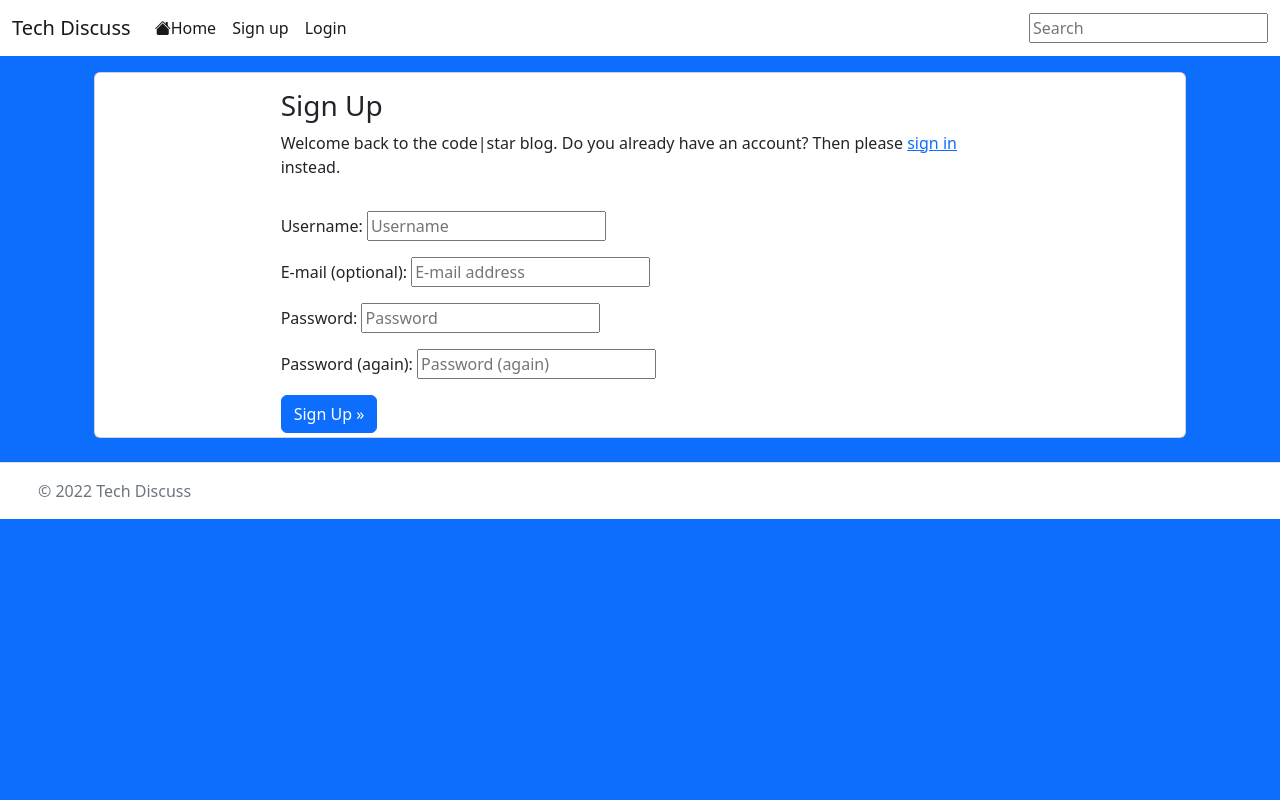
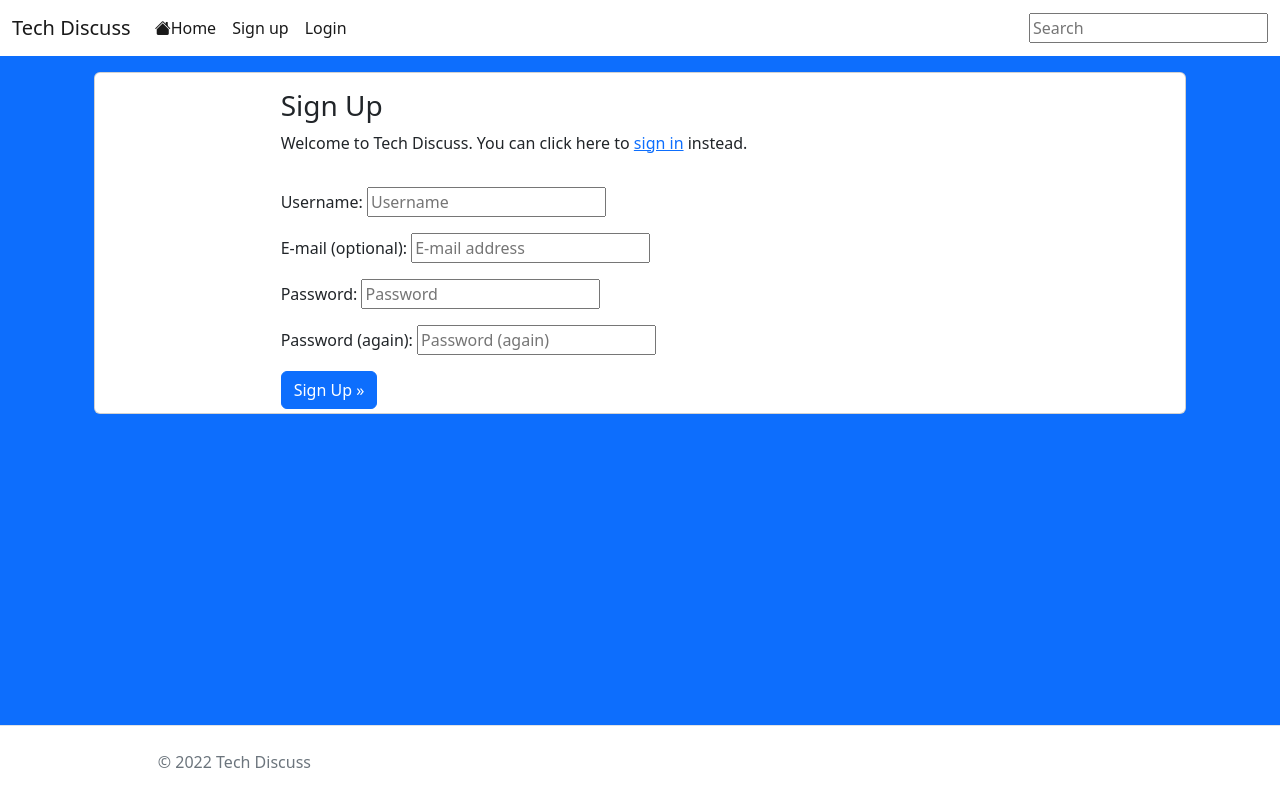
Before and after one commit to Awoyalejohn/Newsit, a Django app: page /accounts/signup/ in a window 1280 px wide. Run offline with Django 4.2, Linux system fonts and the light colour scheme.

Commit message:
Update register page and fix footer

```diff
--- a/techdiscuss/settings.py
+++ b/techdiscuss/settings.py
@@ -147,6 +147,8 @@ USE_I18N = True
 
 USE_TZ = True
 
+# Email
+ACCOUNT_EMAIL_VERIFICATION = "none"
 
 # Static files (CSS, JavaScript, Images)
 # https://docs.djangoproject.com/en/4.0/howto/static-files/
--- a/templates/account/signup.html
+++ b/templates/account/signup.html
@@ -11,7 +11,7 @@
         <div class="col-md-8 mt-3 offset-md-2">
             <h3>{% trans "Sign Up" %}</h3>
 
-            <p>{% blocktrans %}Welcome back to the code|star blog. Do you already have an account? Then please <a
+            <p>{% blocktrans %}Welcome to Tech Discuss. You can click here to <a
                     class="link" href="{{ login_url }}">sign in</a> instead.{% endblocktrans %}</p>
         </div>
     </div>
--- a/templates/base.html
+++ b/templates/base.html
@@ -13,7 +13,7 @@
   <link rel="stylesheet" href="{% static 'css/style.css' %}" type="text/css">
 </head>
 
-<body>
+<body class="d-flex flex-column min-vh-100">
 
   <!-- Header -->
   <header>
@@ -85,8 +85,8 @@
   </main>
 
   <!-- Bootstrap Footer -->
-  <footer class="d-flex flex-wrap justify-content-between align-items-center py-3 my-4 border-top">
-    <div class="col-md-4 d-flex align-items-center">
+  <footer class="py-4 mt-auto border-top">
+    <div class="col-md-4 text-center">
       <a href="/" class="mb-3 me-2 mb-md-0 text-muted text-decoration-none lh-1">
         <svg class="bi" width="30" height="24">
           <use xlink:href="#bootstrap" /></svg>
```
